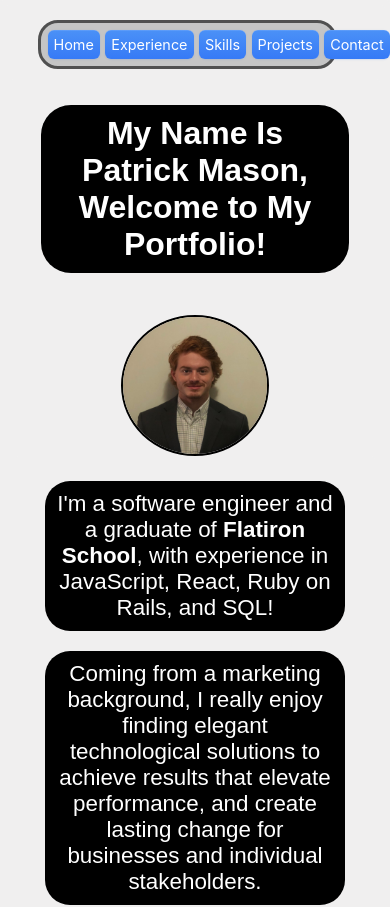
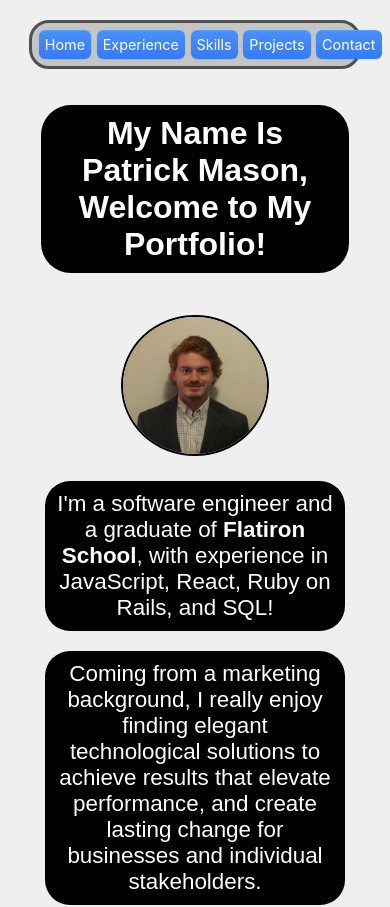
Before and after one commit to patrickmason73/Personal-Website, a React (Create React App) app: page / in a window 390 px wide. Shown: the top 907 px of the page. Built offline with nearby package versions, Linux system fonts and the light colour scheme.

Commit message:
button css.

```diff
--- a/src/index.css
+++ b/src/index.css
@@ -130,13 +130,13 @@ h3 {
   }
 
   nav {
-    width: 90%;
+    width: 95%;
   }
 
   nav ul {
     margin: 0; /* Remove fixed margins */
     padding: 5px; /* Adjust padding */
-    width: 90%;
+    width: 95%;
   }
 
   nav li {
```
